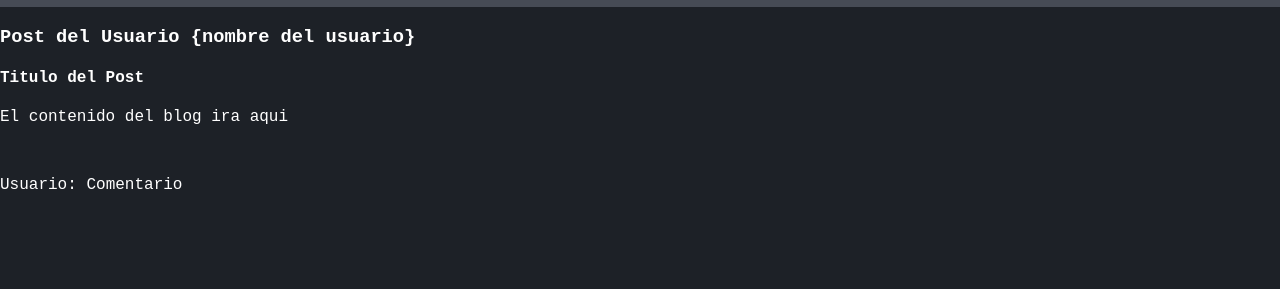
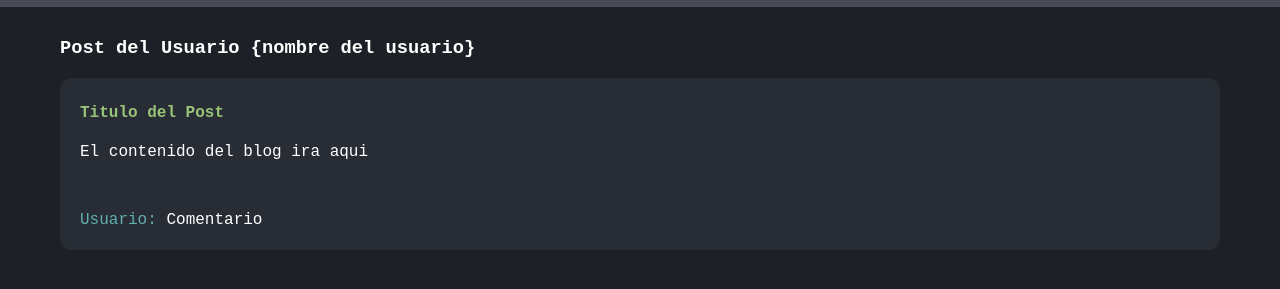
Before and after one commit to 1AdErsOn/Course-git, a plain HTML site: page index.html in a window 1280 px wide. Shown: the part 63-352 px from the top of the page. Drawn offline with Linux system fonts and the light colour scheme; a web font is replaced by a local one.

Commit message:
Add post style

```diff
--- a/style.css
+++ b/style.css
@@ -19,3 +19,19 @@ h1{
     width: 50px;
     height: 50px;
 }
+.container{
+    margin-top: 30px;
+    padding: 0 60px 0 60px;
+}
+.post{
+    background-color: #282c34;
+    margin-bottom: 15px;
+    padding: 5px 20px 5px 20px;
+    border-radius: 12px;
+}
+.post h4{
+    color: #98c379;
+}
+.post span{
+    color: #61afaf;
+}
```
